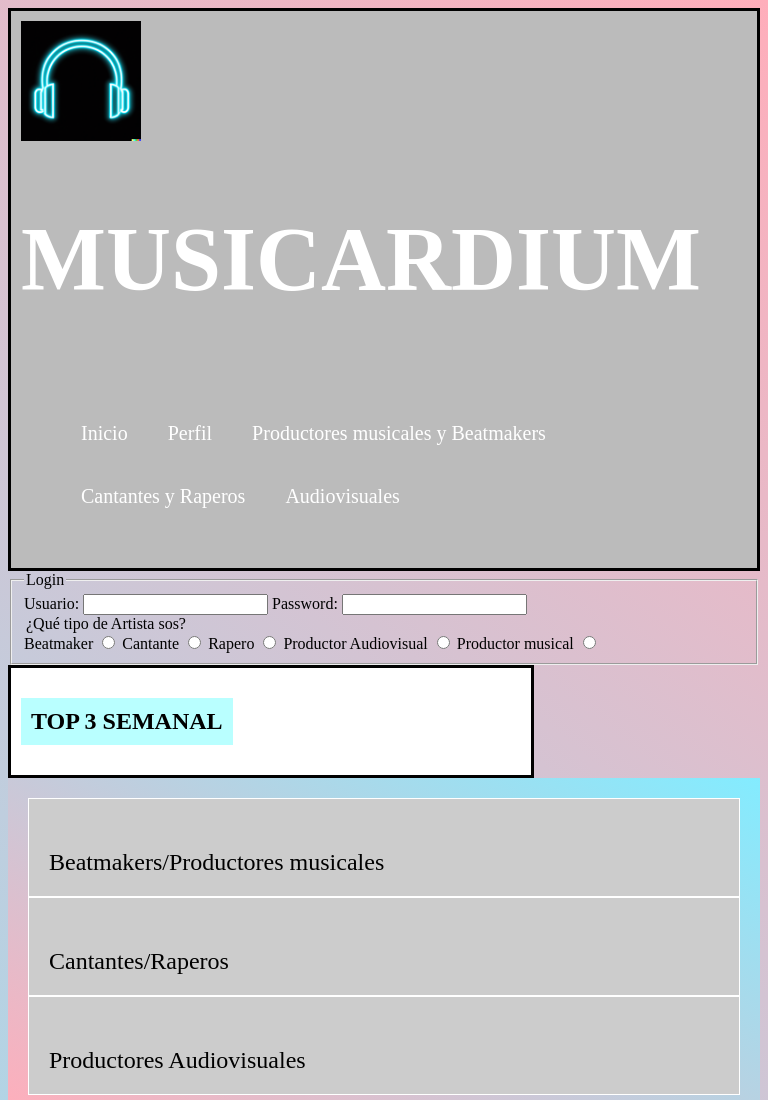
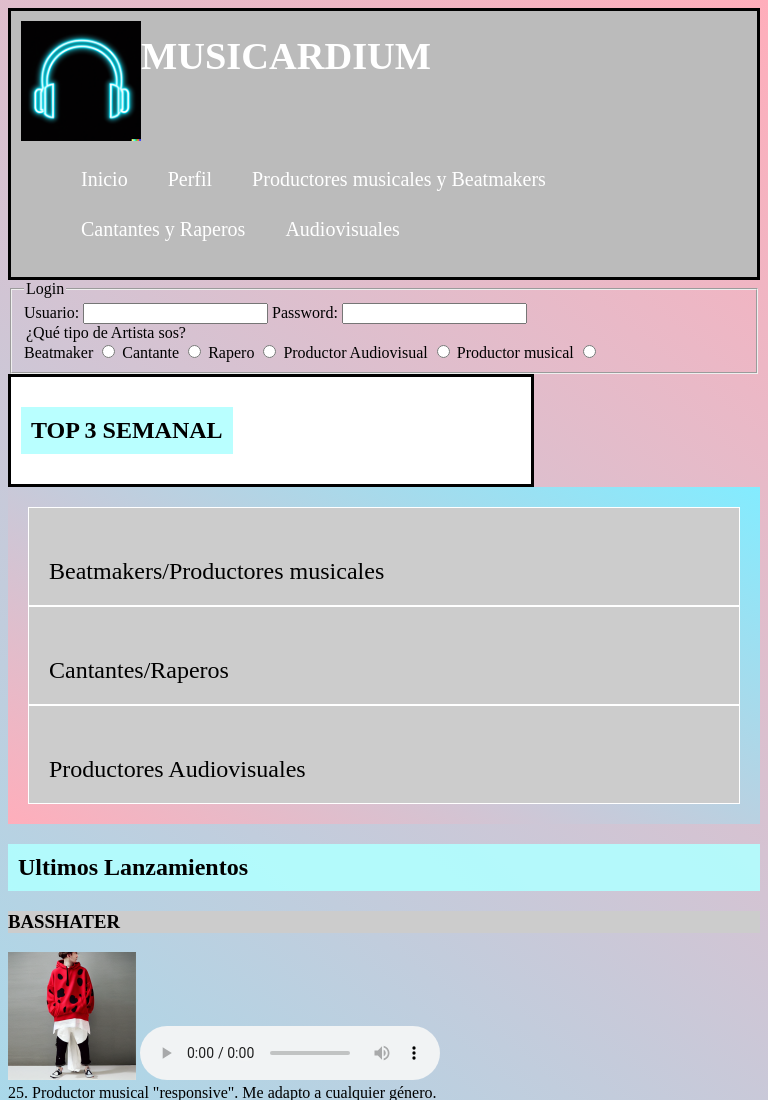
Before and after one commit to Sanguchito97/Musicardium, a plain HTML site: page index.html in a window 768 px wide. Shown: the top 1100 px of the page. Drawn offline with nearby package versions, Linux system fonts and the light colour scheme.

Commit message:
Commit edit 2

```diff
--- a/index.html
+++ b/index.html
@@ -4,20 +4,20 @@
     <meta charset="UTF-8" />
     <meta http-equiv="X-UA-Compatible" content="IE=edge" />
     <meta name="viewport" content="width=device-width, initial-scale=1.0" />
-    <title>Document</title>
+    <title>MUSICARDIUM</title>
+    <link rel="shortcut icon" href="/favicon.ico" />
     <link rel="stylesheet" href="style.css">
     <link
     rel="stylesheet"
     href="https://cdnjs.cloudflare.com/ajax/libs/animate.css/4.1.1/animate.min.css"
   />
-  <title>MUSICARDIUM</title>
+
   </head>
   <body>
-
     <header class="cuadrado">
       <div class="container">
     <a href="">
-      <img src="images\auris.png" width="120px" height="120px" alt="" class="Cuadradito"/>
+      <img src="images/auris.png" width="120px" height="120px" alt="" class="Cuadradito"/>
     </a>
       <h1 class="animate__animated animate__backInRight">MUSICARDIUM</h1>
   <div class="menu">
--- a/style.css
+++ b/style.css
@@ -19,15 +19,8 @@ h1{
   background-color: rgb(187, 187, 187);
   color: white;
   top: 0px;
-  position: sticky;
+  position: relative;
   z-index: 3;
-
-  @media (min-widht: 600px) {
-    font-size: 80px;
-  }
-  @media (max-width: 992px) {
-    font-size: 30px;
-  }
 }
 .container {
   display: flex;
@@ -139,3 +132,26 @@ h3 {
   margin-left: 0;
   position: relative;
 }
+@media (min-width: 768px) {
+  body {
+    grid-template-rows: auto 1.2fr auto;
+    grid-template-columns: 12rem 1fr;
+    grid-template-areas:
+      "header header"
+      "nav main"
+      "nav footer";
+  }
+}
+@media (min-widht: 600px) {
+  .cuadrado{
+    font-size: 50%;
+    line-height: 0.3;}
+}
+@media (max-width: 992px) {
+  .cuadrado {
+    font-size: 80%;
+    line-height: 0.5;
+    width: auto;
+    align-items: center;
+  }
+}
```
Also changed, not shown: pages/audiovisual.html (+1 -1 lines), pages/cantyrap.html (+1 -1 lines), pages/perfil.html (+1 -1 lines), pages/prodybeats.html (+1 -1 lines), favicon.ico (added).
